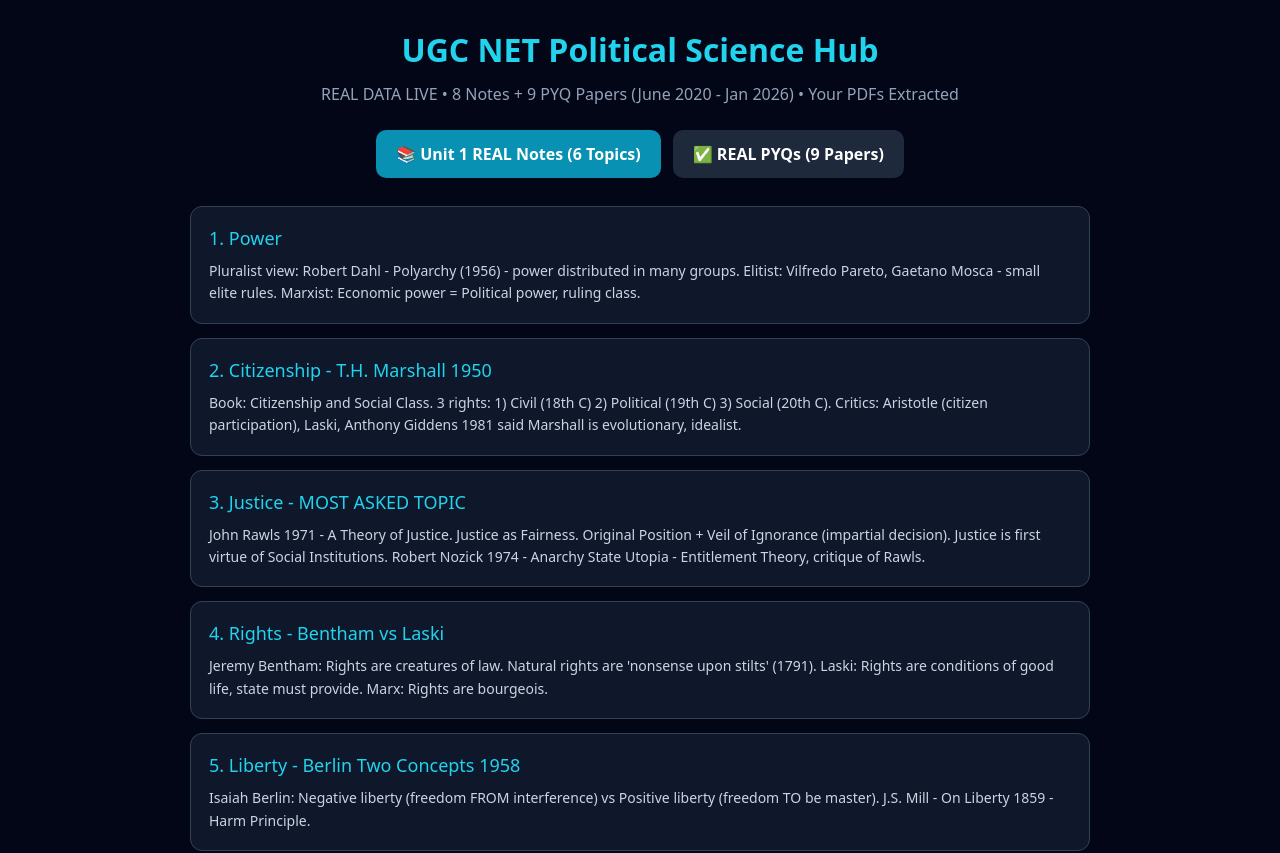
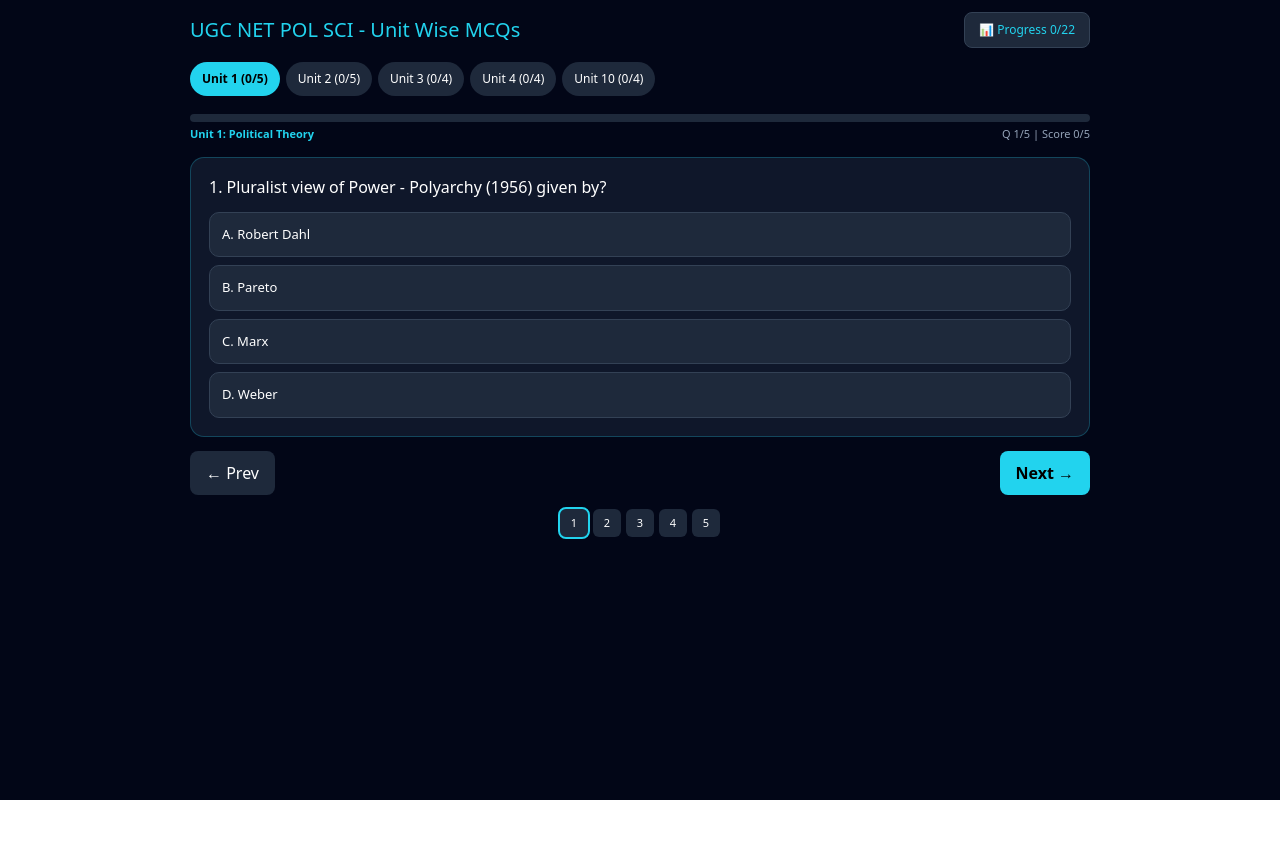
Before and after one commit to vishwakarmaadi00-sudo/ugc-net-political-science-hub, a React (Vite) app: page / in a window 1280 px wide. Shown: the top 853 px of the page. After the commit the page ends 800 px from the top, so only its background shows below. Built offline with nearby package versions, Linux system fonts and the light colour scheme.

Commit message:
Update App.tsx

```diff
--- a/src/App.tsx
+++ b/src/App.tsx
@@ -1,69 +1,172 @@
 import { useState } from 'react';
 
-const pyqs = [
-  { q: "Who wrote 'The Human Condition'?", a: "Hannah Arendt (1958)", y: "Dec 2024 Q74 - Your PDF" },
-  { q: "Who coined 'catch-all-party'?", a: "Otto Kirchheimer", y: "Dec 2024 Q104 - Your PDF" },
-  { q: "Justice is first virtue of?", a: "Social Institutions - John Rawls 1971", y: "Dec 2021 Q98 - Your PDF" },
-  { q: "Natural rights is nonsense upon?", a: "Stilts - Jeremy Bentham 1791", y: "Your Notes PDF" },
-  { q: "T.H. Marshall 3 citizenship rights?", a: "Civil, Political, Social (1950)", y: "Your Notes PDF" },
-  { q: "Easton Input-Output model inputs?", a: "Demand + Support", y: "Dec 2024 Q89" },
-  { q: "Liberal democracy does NOT include?", a: "One-party system + State monopoly media", y: "Dec 2024 Q78" },
-  { q: "Who gave concept of Polyarchy?", a: "Robert Dahl (1956)", y: "Dec 2023" },
-  { q: "Veil of Ignorance concept by?", a: "John Rawls - Original Position", y: "High Frequency PYQ" },
-];
-
-const notes = [
-  { t: "Power", d: "Pluralist view: Robert Dahl - Polyarchy (1956) - power distributed in many groups. Elitist: Vilfredo Pareto, Gaetano Mosca - small elite rules. Marxist: Economic power = Political power, ruling class." },
-  { t: "Citizenship - T.H. Marshall 1950", d: "Book: Citizenship and Social Class. 3 rights: 1) Civil (18th C) 2) Political (19th C) 3) Social (20th C). Critics: Aristotle (citizen participation), Laski, Anthony Giddens 1981 said Marshall is evolutionary, idealist." },
-  { t: "Justice - MOST ASKED TOPIC", d: "John Rawls 1971 - A Theory of Justice. Justice as Fairness. Original Position + Veil of Ignorance (impartial decision). Justice is first virtue of Social Institutions. Robert Nozick 1974 - Anarchy State Utopia - Entitlement Theory, critique of Rawls." },
-  { t: "Rights - Bentham vs Laski", d: "Jeremy Bentham: Rights are creatures of law. Natural rights are 'nonsense upon stilts' (1791). Laski: Rights are conditions of good life, state must provide. Marx: Rights are bourgeois." },
-  { t: "Liberty - Berlin Two Concepts 1958", d: "Isaiah Berlin: Negative liberty (freedom FROM interference) vs Positive liberty (freedom TO be master). J.S. Mill - On Liberty 1859 - Harm Principle." },
-  { t: "Equality", d: "Formal equality vs Substantive equality. Marx: Equality only in classless society. Rawls: Difference principle - inequality allowed if benefits worst-off." },
+const UNITS = [
+  {
+    id: 1, name: "Unit 1: Political Theory", color: "#22d3ee",
+    qs: [
+      { q: "Pluralist view of Power - Polyarchy (1956) given by?", o: ["Robert Dahl", "Pareto", "Marx", "Weber"], a: 0 },
+      { q: "Natural rights are 'nonsense upon stilts' (1791) said by?", o: ["Jeremy Bentham", "Locke", "Burke", "Laski"], a: 0 },
+      { q: "Justice is first virtue of Social Institutions - Book A Theory of Justice (1971) author?", o: ["John Rawls", "Nozick", "Walzer", "Hayek"], a: 0 },
+      { q: "T.H. Marshall 1950 - Citizenship and Social Class - 3 rights?", o: ["Civil, Political, Social", "Legal, Economic, Social", "Civil, Cultural, Political", "All"], a: 0 },
+      { q: "Negative vs Positive Liberty - Two Concepts (1958) by?", o: ["Isaiah Berlin", "J.S. Mill", "Hobbes", "Rousseau"], a: 0 },
+    ]
+  },
+  {
+    id: 2, name: "Unit 2: Western Political Thought", color: "#a78bfa",
+    qs: [
+      { q: "Who wrote 'The Human Condition' (1958)?", o: ["Hannah Arendt", "Simone Weil", "Butler", "Wollstonecraft"], a: 0, src: "Dec 2024 Q74 - Your PDF" },
+      { q: "Author of Leviathan (1651) - State of nature 'nasty, brutish, short'?", o: ["Thomas Hobbes", "John Locke", "Rousseau", "Machiavelli"], a: 0 },
+      { q: "Man is born free but everywhere in chains - Social Contract (1762)?", o: ["Rousseau", "Hobbes", "Locke", "Hegel"], a: 0 },
+      { q: "Catch-all-party concept coined by?", o: ["Otto Kirchheimer", "Dahl", "Sartori", "Duverger"], a: 0, src: "Dec 2024 Q104 - Your PDF" },
+      { q: "Anarchy, State and Utopia (1974) - Entitlement Theory vs Rawls?", o: ["Robert Nozick", "Rawls", "Walzer", "MacIntyre"], a: 0 },
+    ]
+  },
+  {
+    id: 3, name: "Unit 3: Indian Political Thought", color: "#f59e0b",
+    qs: [
+      { q: "Arthashastra author - Saptanga theory of state?", o: ["Kautilya / Chanakya", "Manu", "Shukra", "Kamandaka"], a: 0 },
+      { q: "Hind Swaraj (1909) author?", o: ["M.K. Gandhi", "Tilak", "Aurobindo", "Savarkar"], a: 0 },
+      { q: "Annihilation of Caste (1936) author?", o: ["B.R. Ambedkar", "Periyar", "Gandhi", "Nehru"], a: 0 },
+      { q: "Who called Gandhi 'Father of Nation' first?", o: ["Subhash Chandra Bose", "Tagore", "Nehru", "Patel"], a: 0 },
+    ]
+  },
+  {
+    id: 4, name: "Unit 4: Comparative Politics", color: "#4ade80",
+    qs: [
+      { q: "Easton Input-Output model - Inputs are?", o: ["Demand + Support", "Money + Power", "Vote + Pressure", "Legitimacy + Authority"], a: 0, src: "Dec 2024 Q89" },
+      { q: "Which is NOT feature of Liberal Democracy? (Your PDF)", o: ["One-party + State monopoly media", "Free Elections", "Rule of Law", "Independent Judiciary"], a: 0, src: "Dec 2024 Q78" },
+      { q: "Polyarchy concept (1956) by?", o: ["Robert Dahl", "Michels", "Mills", "Pareto"], a: 0 },
+      { q: "Iron Law of Oligarchy by?", o: ["Robert Michels", "Mosca", "Pareto", "Dahl"], a: 0 },
+    ]
+  },
+  {
+    id: 5, name: "Unit 10: PYQ Mix (9 Papers 2020-2026)", color: "#f87171",
+    qs: [
+      { q: "Dec 2024 Q74 - Human Condition author?", o: ["Hannah Arendt 1958", "Arendt 1960", "Weil 1958", "Butler"], a: 0 },
+      { q: "Veil of Ignorance - Original Position?", o: ["Rawls 1971", "Nozick 1974", "Habermas", "Foucault"], a: 0 },
+      { q: "Justice first virtue of? (Repeated 5 times in PYQ)", o: ["Social Institutions", "State", "Law", "Society"], a: 0 },
+      { q: "Behavioural Revolution started by? (Dec 2022)", o: ["David Easton 1953 + Chicago School", "Merriam only", "Wallas", "Bentley"], a: 0 },
+    ]
+  },
 ];
 
 export default function App() {
-  const [tab, setTab] = useState<'notes' | 'pyq'>('notes');
+  const [unit, setUnit] = useState(0);
+  const [qIdx, setQIdx] = useState(0);
+  const [answers, setAnswers] = useState<{[key:number]: (number|null)[]}>({});
+  const [showRes, setShowRes] = useState(false);
+
+  const curUnit = UNITS[unit];
+  const curQs = curUnit.qs;
+  const curAns = answers[curUnit.id] || Array(curQs.length).fill(null);
+  const p = curQs[qIdx];
+
+  const select = (i: number) => {
+    const updated = [...curAns];
+    updated[qIdx] = i;
+    setAnswers({...answers, [curUnit.id]: updated });
+  };
+
+  const totalAttempted = Object.values(answers).flat().filter(v=>v!==null).length;
+  const totalCorrect = UNITS.reduce((acc,u)=>{
+    const a = answers[u.id]||[];
+    return acc + a.filter((v,idx)=> v===u.qs[idx].a).length;
+  },0);
+  const totalQs = UNITS.reduce((s,u)=>s+u.qs.length,0);
+
+  if (showRes) {
+    return (
+      <div style={{background:'#020617',color:'#fff',minHeight:'100vh',padding:'16px',fontFamily:'system-ui'}}>
+        <div style={{maxWidth:'800px',margin:'0 auto'}}>
+          <h1 style={{textAlign:'center',color:'#22d3ee'}}>📊 Overall Progress</h1>
+          <div style={{background:'#0f172a',padding:'20px',borderRadius:'14px',textAlign:'center',marginTop:'16px'}}>
+            <p style={{fontSize:'44px',margin:0,color:'#4ade80',fontWeight:'bold'}}>{totalCorrect} / {totalQs}</p>
+            <p>Attempted: {totalAttempted} | Accuracy: {totalAttempted? Math.round(totalCorrect/totalAttempted*100):0}%</p>
+            <button onClick={()=>setShowRes(false)} style={{marginTop:'12px',padding:'10px 20px',background:'#0891b2',border:'none',borderRadius:'8px',color:'#fff',cursor:'pointer'}}>Back to Units</button>
+          </div>
+          {UNITS.map(u=>{
+            const a = answers[u.id]||[];
+            const correct = a.filter((v,i)=>v===u.qs[i].a).length;
+            return (
+              <div key={u.id} style={{background:'#0f172a',padding:'14px',borderRadius:'10px',marginTop:'12px',borderLeft:`4px solid ${u.color}`}}>
+                <b style={{color:u.color}}>{u.name}</b> - {correct} / {u.qs.length} correct {a.filter(v=>v!==null).length}/{u.qs.length} attempted
+              </div>
+            )
+          })}
+        </div>
+      </div>
+    );
+  }
 
   return (
-    <div style={{ background: '#020617', color: 'white', minHeight: '100vh', fontFamily: 'system-ui', padding: '16px' }}>
-      <div style={{ maxWidth: '900px', margin: '0 auto' }}>
-        <h1 style={{ textAlign: 'center', color: '#22d3ee', fontSize: '32px', fontWeight: 'bold', marginTop: '10px' }}>
-          UGC NET Political Science Hub
-        </h1>
-        <p style={{ textAlign: 'center', color: '#94a3b8', marginTop: '8px' }}>
-          REAL DATA LIVE • 8 Notes + 9 PYQ Papers (June 2020 - Jan 2026) • Your PDFs Extracted
-        </p>
-
-        <div style={{ display: 'flex', gap: '12px', justifyContent: 'center', marginTop: '24px' }}>
-          <button onClick={() => setTab('notes')} style={{ padding: '12px 20px', borderRadius: '10px', border: 'none', cursor: 'pointer', fontWeight: 'bold', background: tab === 'notes' ? '#0891b2' : '#1e293b', color: 'white' }}>
-            📚 Unit 1 REAL Notes (6 Topics)
-          </button>
-          <button onClick={() => setTab('pyq')} style={{ padding: '12px 20px', borderRadius: '10px', border: 'none', cursor: 'pointer', fontWeight: 'bold', background: tab === 'pyq' ? '#0891b2' : '#1e293b', color: 'white' }}>
-            ✅ REAL PYQs (9 Papers)
-          </button>
+    <div style={{background:'#020617',color:'#fff',minHeight:'100vh',padding:'12px',fontFamily:'system-ui'}}>
+      <div style={{maxWidth:'900px',margin:'0 auto'}}>
+        <div style={{display:'flex',justifyContent:'space-between',alignItems:'center'}}>
+          <h1 style={{color:'#22d3ee',fontSize:'20px',margin:0}}>UGC NET POL SCI - Unit Wise MCQs</h1>
+          <button onClick={()=>setShowRes(true)} style={{padding:'8px 14px',background:'#1e293b',border:'1px solid #334155',borderRadius:'8px',color:'#22d3ee',fontSize:'12px',cursor:'pointer'}}>📊 Progress {totalCorrect}/{totalQs}</button>
         </div>
 
-        <div style={{ marginTop: '28px', display: 'grid', gap: '14px' }}>
-          {tab === 'notes' && notes.map((n, i) => (
-            <div key={i} style={{ background: '#0f172a', padding: '18px', borderRadius: '12px', border: '1px solid #334155' }}>
-              <h2 style={{ color: '#22d3ee', margin: '0 0 8px 0', fontSize: '18px' }}>{i + 1}. {n.t}</h2>
-              <p style={{ color: '#cbd5e1', fontSize: '14px', lineHeight: '1.6', margin: 0 }}>{n.d}</p>
-            </div>
-          ))}
-
-          {tab === 'pyq' && pyqs.map((p, i) => (
-            <div key={i} style={{ background: '#0f172a', padding: '16px', borderRadius: '12px', border: '1px solid #854d0e' }}>
-              <p style={{ fontWeight: '500', margin: 0 }}>Q{i + 1}. {p.q}</p>
-              <p style={{ color: '#4ade80', marginTop: '10px', fontSize: '14px', margin: '10px 0 0 0' }}>✓ Answer: {p.a}</p>
-              <p style={{ color: '#64748b', fontSize: '12px', marginTop: '6px', margin: '6px 0 0 0' }}>Source: {p.y}</p>
-            </div>
-          ))}
+        {/* Unit Tabs */}
+        <div style={{display:'flex',gap:'6px',overflowX:'auto',marginTop:'14px',paddingBottom:'6px'}}>
+          {UNITS.map((u,i)=> {
+            const a = answers[u.id]||[];
+            const done = a.filter(v=>v!==null).length;
+            return (
+              <button key={u.id} onClick={()=>{setUnit(i); setQIdx(0);}} style={{
+                padding:'8px 12px',borderRadius:'20px',border:'none',whiteSpace:'nowrap',fontSize:'12px',cursor:'pointer',
+                background: unit===i? u.color : '#1e293b', color: unit===i? '#000':'#fff', fontWeight: unit===i? 'bold':'normal'
+              }}>
+                {u.name.split(':')[0]} ({done}/{u.qs.length})
+              </button>
+            );
+          })}
         </div>
 
-        <div style={{ textAlign: 'center', marginTop: '40px', color: '#475569', fontSize: '12px', paddingBottom: '20px' }}>
-          ✅ Live at ugc-net-political-science-hub.vercel.app<br />
-          9 Papers Extracted: June 2020, Dec 2021, June 2022, Dec 2022, June 2023, Dec 2023, June 2024, Dec 2024, Jan 2026<br />
-          Built from YOUR 8 Notes PDFs + 9 PYQ PDFs
+        {/* Progress Bar for Unit */}
+        <div style={{background:'#1e293b',height:'8px',borderRadius:'10px',overflow:'hidden',marginTop:'12px'}}>
+          <div style={{height:'100%',width:`${(curAns.filter(v=>v!==null).length/curQs.length)*100}%`,background:curUnit.color,transition:'0.3s'}}/>
+        </div>
+        <div style={{display:'flex',justifyContent:'space-between',fontSize:'11px',color:'#94a3b8',marginTop:'4px'}}>
+          <span style={{color:curUnit.color,fontWeight:'bold'}}>{curUnit.name}</span>
+          <span>Q {qIdx+1}/{curQs.length} | Score {curAns.filter((v,i)=>v===curQs[i].a).length}/{curQs.length}</span>
+        </div>
+
+        {/* Question */}
+        <div style={{background:'#0f172a',padding:'18px',borderRadius:'14px',marginTop:'14px',border:`1px solid ${curUnit.color}40`}}>
+          <h2 style={{fontSize:'16px',margin:'0 0 14px 0',lineHeight:'1.4'}}>{qIdx+1}. {p.q}</h2>
+          <div style={{display:'grid',gap:'8px'}}>
+            {p.o.map((opt,i)=>{
+              const sel = curAns[qIdx]===i;
+              const isCorrect = p.a===i;
+              const show = curAns[qIdx]!==null;
+              return (
+                <button key={i} onClick={()=>select(i)} style={{
+                  textAlign:'left',padding:'12px',borderRadius:'10px',border:'1px solid',
+                  borderColor:!show? '#334155' : sel? (isCorrect? '#22c55e':'#ef4444') : isCorrect? '#22c55e':'#334155',
+                  background:!show? '#1e293b' : sel? (isCorrect? '#052e16':'#450a0a') : isCorrect? '#052e16':'#1e293b',
+                  color:'#fff',cursor:'pointer',fontSize:'13px'
+                }}>
+                  {String.fromCharCode(65+i)}. {opt} {show && isCorrect? ' ✓ Correct' : ''} {show && sel &&!isCorrect? ' ✗' : ''}
+                </button>
+              );
+            })}
+          </div>
+          {curAns[qIdx]!==null && <div style={{marginTop:'10px',fontSize:'12px',color: curAns[qIdx]===p.a? '#4ade80':'#f87171'}}>{curAns[qIdx]===p.a? '✅ Correct!' : `❌ Wrong. Correct: ${p.o[p.a]}`} {(p as any).src? ` | ${(p as any).src}`:''}</div>}
+        </div>
+
+        <div style={{display:'flex',justifyContent:'space-between',marginTop:'14px'}}>
+          <button disabled={qIdx===0} onClick={()=>setQIdx(qIdx-1)} style={{padding:'10px 16px',background:qIdx===0?'#1e293b':'#334155',border:'none',borderRadius:'8px',color:'#fff',cursor:'pointer'}}>← Prev</button>
+          {qIdx===curQs.length-1? (
+            <button onClick={()=>{ if(unit < UNITS.length-1){setUnit(unit+1); setQIdx(0);} else setShowRes(true);}} style={{padding:'10px 16px',background:curUnit.color,border:'none',borderRadius:'8px',color:'#000',fontWeight:'bold',cursor:'pointer'}}>{unit < UNITS.length-1? 'Next Unit →' : 'View Result →'}</button>
+          ) : (
+            <button onClick={()=>setQIdx(qIdx+1)} style={{padding:'10px 16px',background:curUnit.color,border:'none',borderRadius:'8px',color:'#000',fontWeight:'bold',cursor:'pointer'}}>Next →</button>
+          )}
+        </div>
+
+        <div style={{display:'flex',flexWrap:'wrap',gap:'5px',marginTop:'14px',justifyContent:'center'}}>
+          {curQs.map((_,i)=>(
+            <button key={i} onClick={()=>setQIdx(i)} style={{width:'28px',height:'28px',borderRadius:'6px',border:'none',fontSize:'11px',cursor:'pointer',background:curAns[i]===null?'#1e293b':curAns[i]===curQs[i].a?'#16a34a':'#dc2626',color:'#fff',outline: qIdx===i? `2px solid ${curUnit.color}`:'none'}}>{i+1}</button>
+          ))}
         </div>
       </div>
     </div>
```
